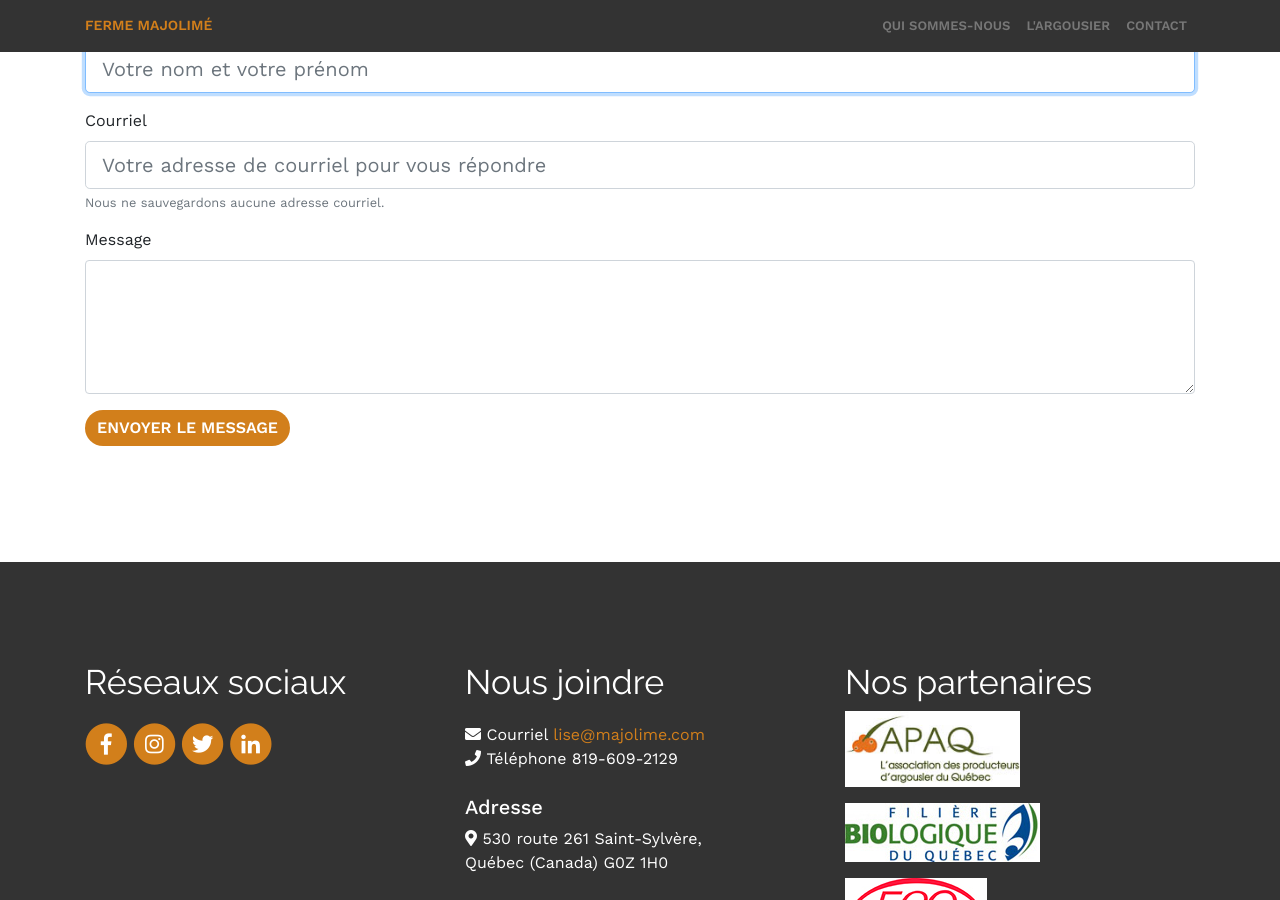
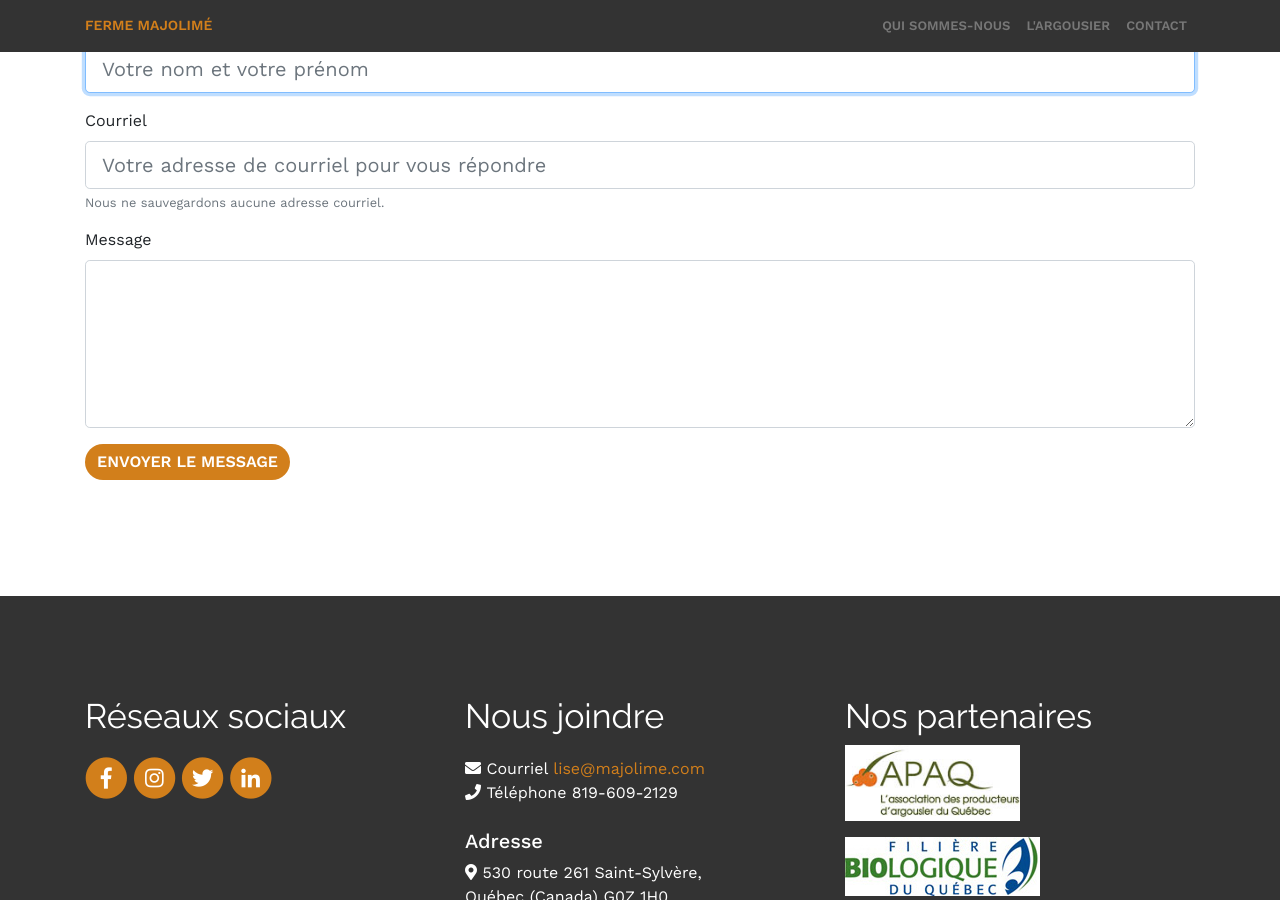
Before and after one commit to mgbergeron/mjlm-website, a Jekyll site: the page built from contact.html, in a window 1280 px wide and 900 px high, scrolled down 747 px. Built offline with Jekyll 4.4.1, drawn with Linux system fonts in a browser that asks for light colours.

Commit message:
Augmentation du texte du champ Message

```diff
--- a/contact.html
+++ b/contact.html
@@ -60,7 +60,7 @@ contact: true
 			</div>
 			<div class="form-group">
 				<label for="message">Message</label>
-				<textarea id="message" class="form-control" name="message" class="field" rows="5" required></textarea>
+				<textarea id="message" class="form-control form-control-lg" name="message" class="field" rows="5" required></textarea>
 			</div>
 
 			<div class="messages"></div>
```
